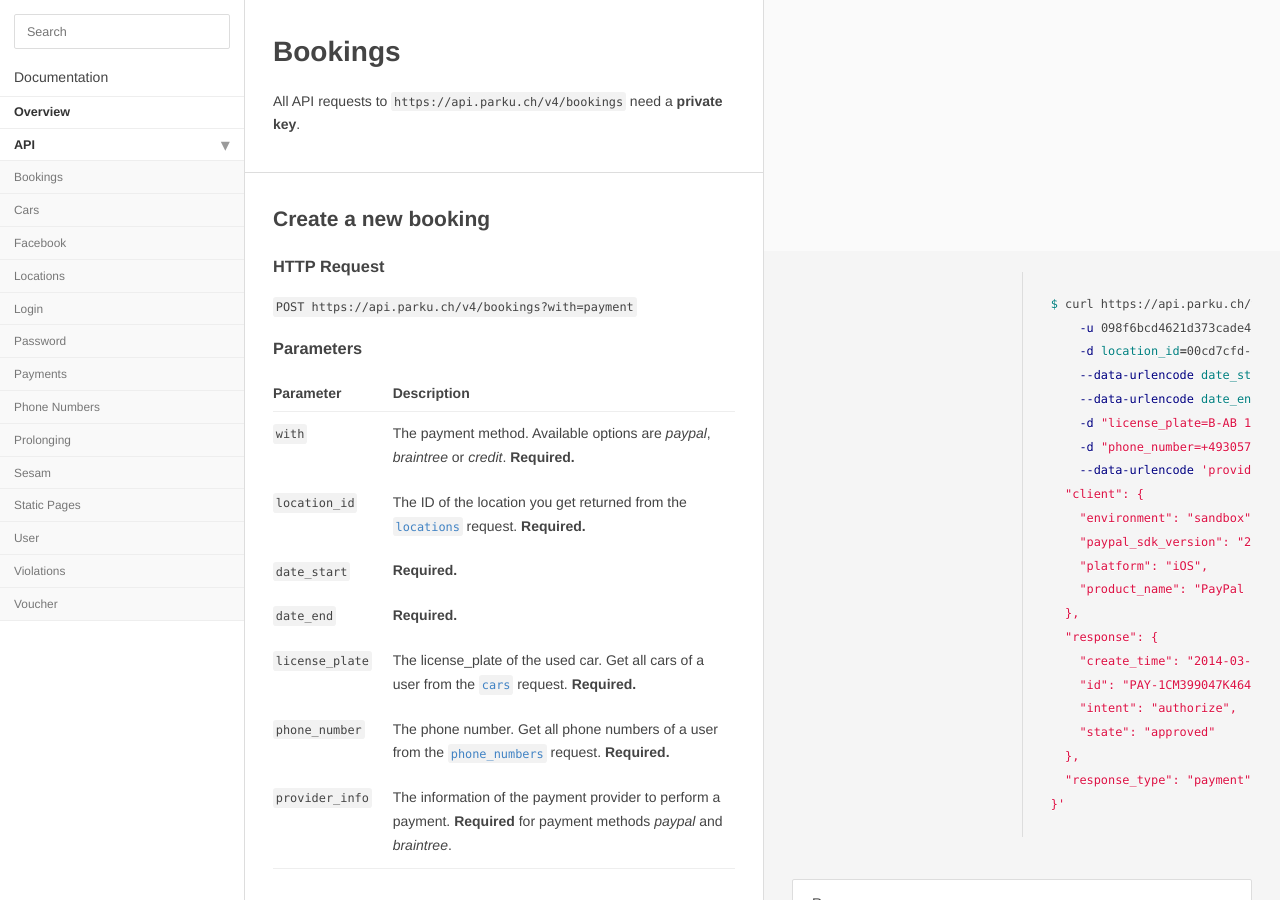
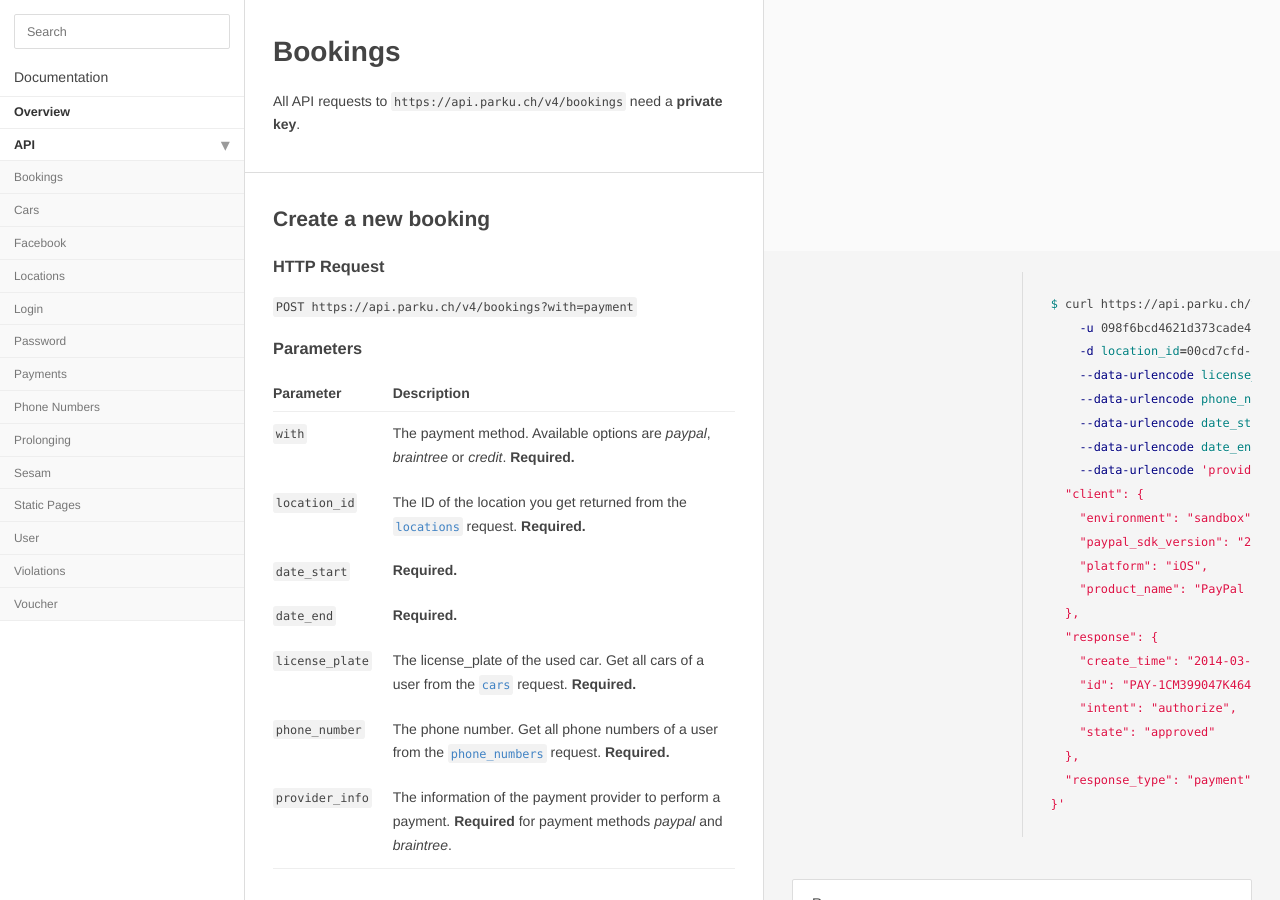
Before and after one commit to parku/docs, a Jekyll site: the page built from api/bookings.md, in a window 1280 px wide and 900 px high. Built offline with Jekyll 4.4.1, drawn with Linux system fonts in a browser that asks for light colours; Markdown is read by kramdown in place of the engine named in the settings.

Commit message:
URL encode.

```diff
--- a/api/bookings.md
+++ b/api/bookings.md
@@ -14,10 +14,10 @@
 $ curl {{ site.parku.api }}/bookings?with=paypal \
     -u 098f6bcd4621d373cade4e832627b4f6:parku \
     -d location_id=00cd7cfd-e42d-11e2-8bf1-8a83f3373875 \
+    --data-urlencode license_plate="B-AB 1234" \
+    --data-urlencode phone_number="+493057701873" \
     --data-urlencode date_start="{{ site.time | date: '%Y-%m-%d' }} 10:00:00{{ site.time | date: '%z' }}" \
     --data-urlencode date_end="{{ site.time | date: '%Y-%m-%d' }} 16:30:00{{ site.time | date: '%z' }}" \
-    -d "license_plate=B-AB 1234" \
-    -d "phone_number=+493057701873" \
     --data-urlencode 'provider_info={
   "client": {
     "environment": "sandbox",
```
